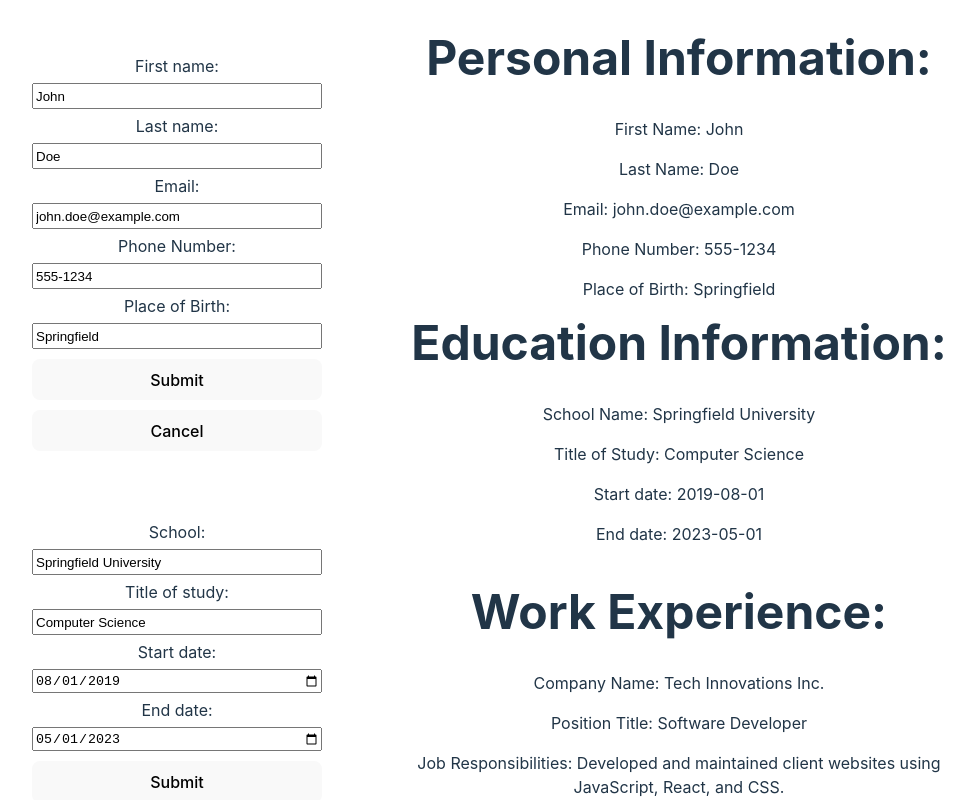
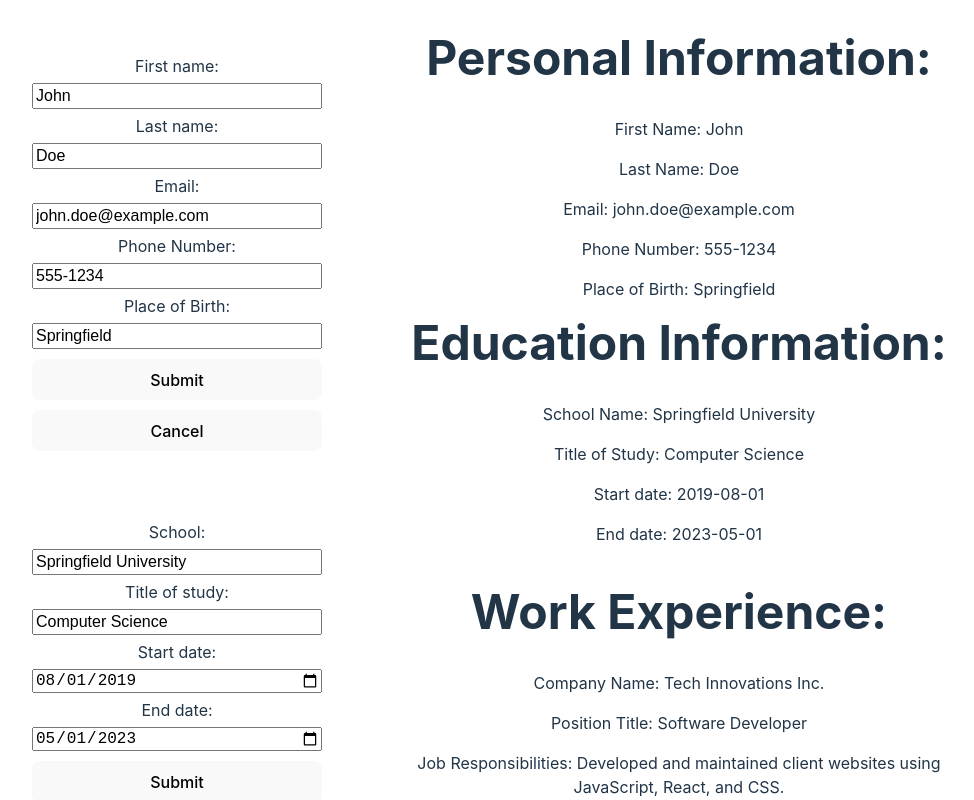
Before and after one commit to Jfoti64/CV-Application, a React (Vite) app: page / in a window 1280 px wide. Shown: the top 800 px of the page, without its empty margins (148-1122 px from the left). Built offline with nearby package versions, Linux system fonts and the light colour scheme.

Commit message:
Increase input font size

```diff
--- a/src/styles/App.css
+++ b/src/styles/App.css
@@ -42,7 +42,13 @@
   padding: 2em;
 }
 
-input {
+input,
+textarea {
   margin: 5px;
   height: 20px;
+  font-size: 1rem;
 }
+
+p {
+  font-size: 1rem;
+}
```
